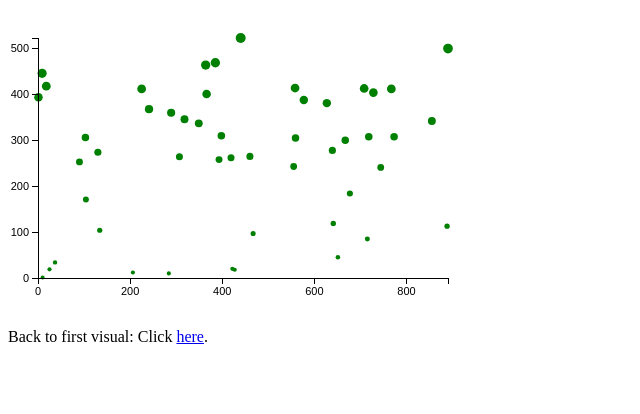
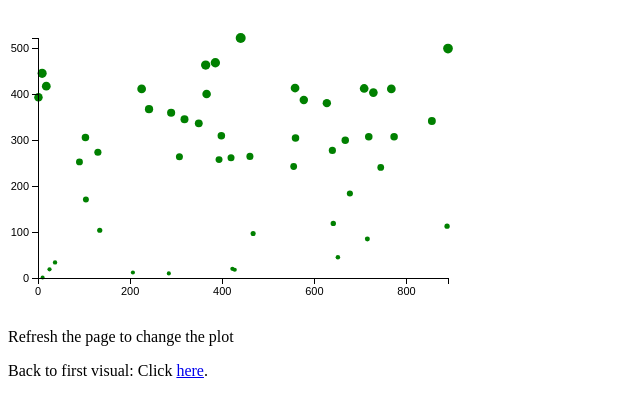
Before and after one commit to mudspringhiker/d3js_practice, a plain HTML site: page axes.html in a window 1280 px wide. Shown: the whole page, without its empty margins (0-640 px from the left). Drawn offline with Linux system fonts and the light colour scheme.

Commit message:
Update axes.html

```diff
--- a/axes.html
+++ b/axes.html
@@ -107,6 +107,7 @@
 
 
         </script>
+        <p>Refresh the page to change the plot</p>
         <p>Back to first visual: Click <a href="http://datameric.com/d3js_practice/index.html">here</a>.</p>
     </body>
 </html>
```
